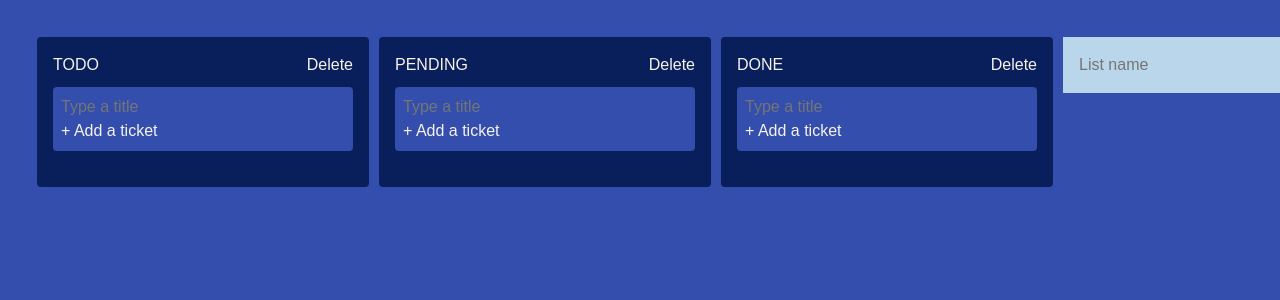
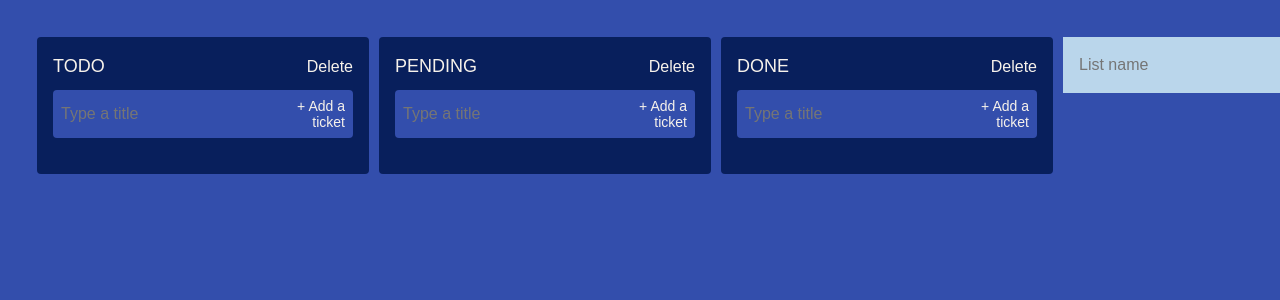
Before and after one commit to emmanuelplougoulm/paylead, a Vue app in the folder app/: page / in a window 1280 px wide. Shown: the top 300 px of the page. Built offline with nearby package versions, Linux system fonts and the light colour scheme.

Commit message:
styling: add global text var

```diff
--- a/app/src/assets/global.css
+++ b/app/src/assets/global.css
@@ -4,4 +4,7 @@
     --tertiary-color: #BAD6EB;
     --background-color: #334EAC;
     --border-radius: 4px;
+    --list-name: 18px;
+    --text-action: 14px;
+    --text-regular: 16px;
 }
--- a/app/src/components/Cards/CardAdd.vue
+++ b/app/src/components/Cards/CardAdd.vue
@@ -27,12 +27,20 @@ const handleAddNewTicket = () => {
 
 <style scoped>
 .card-add {
+  display: flex;
+  justify-content: space-between;
   width: 300px;
   padding: 0.5rem;
   margin-bottom: 20px;
   border-radius: var(--border-radius);
   background-color: var(--background-color);
   color: var(--primary-color);
+  font-size: var(--text-regular);
+}
+
+button {
+  font-size: var(--text-action);
+  text-align: right;
 }
 
 input {
--- a/app/src/components/Lists/List/ListHeader.vue
+++ b/app/src/components/Lists/List/ListHeader.vue
@@ -31,5 +31,10 @@ const handleDeleteList = (name) => {
 
 .list-name {
   text-align: left;
+  font-size: var(--list-name);
+}
+
+button {
+  font-size: var(--text-regular);
 }
 </style>
```
